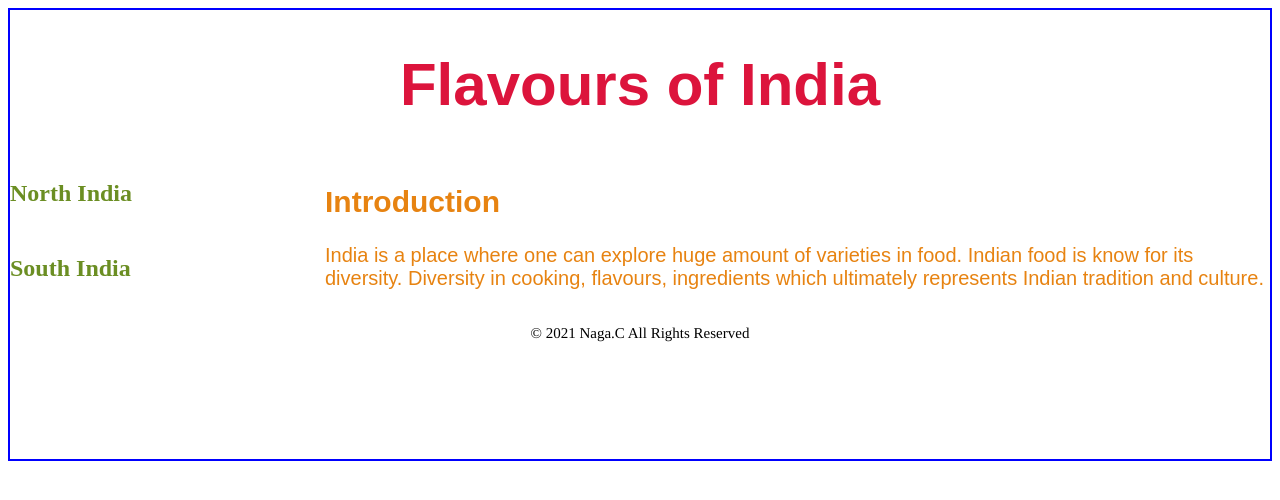
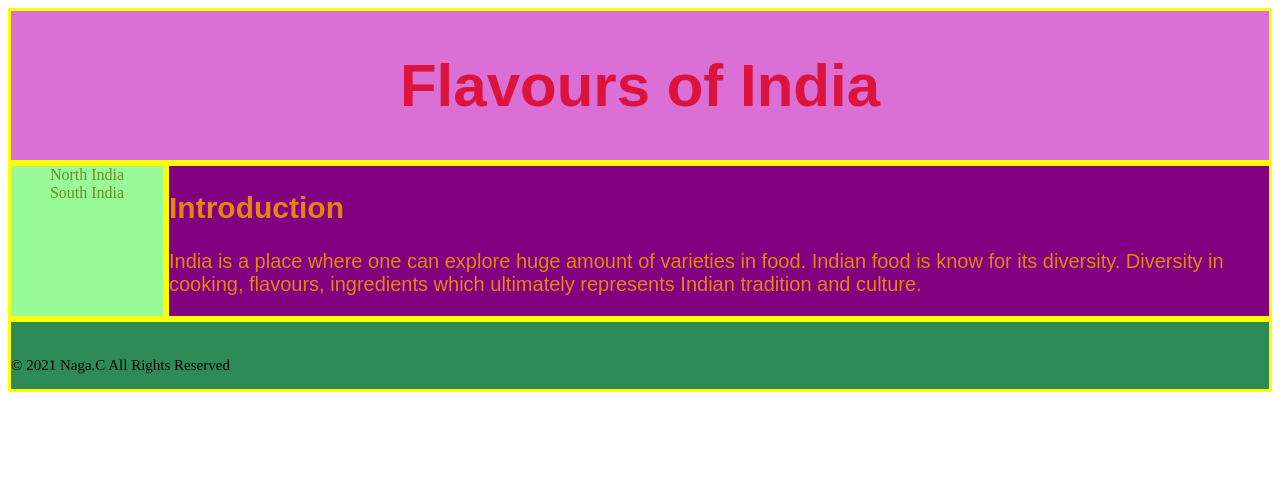
Before and after one commit to Nagapraveenac/BlogProject, a plain HTML site: page index.html in a window 1280 px wide. Drawn offline with Linux system fonts and the light colour scheme.

Commit message:
html and css contents are modified.

```diff
--- a/css/app.css
+++ b/css/app.css
@@ -1,12 +1,15 @@
 .blog{
-    display: grid;
+    display:grid;
     grid-template-columns: repeat(8, 1fr);
-    grid-template-rows: repeat(3, 1fr);
-    grid-template-areas: "hd hd hd hd hd hd hd hd"
-    "sd sd main main main main main main"
+    /*grid-template-rows: 100px,200px,100px;*/
+    grid-template-areas:
+    "hd hd hd hd hd hd hd hd"
+    "sd main main main main main main main"
     "ft ft ft ft ft ft ft ft";
-    border: 2px solid blue;
     background-color:white;
+}
+.box{
+    border:solid yellow;
 
 }
 .header{
@@ -14,27 +17,28 @@
     color:crimson;
     grid-area:hd;
     text-align: center;
-
+    background-color: orchid;
 }
 .sidebar{
     font: 12px, sans-serif;
     color:olivedrab;
     grid-area:sd;
+    background-color: palegreen;
+    text-align: center;
+    justify-items: center;
+
 }
 .content{
     font: 20px Arial, sans-serif;
     color:rgb(231, 131, 17);
     grid-area:main;
+    background-color: purple;
+
 }
 .footer{
     font:15px Times, sans-serif;
     color:black;
-    text-align: center;
     grid-area:ft;
+    padding-top: 20px;
+    background-color: seagreen;
 }
-#one{
-    padding-bottom: 75px;
-}
-#two{
-    padding-top: 75px;;
-}
--- a/index.html
+++ b/index.html
@@ -7,25 +7,27 @@
         <link rel="stylesheet" href="css/app.css">
     </head>
     <body>
+        <div class="container">
+            <div class= "blog">
+                <div class="header box"><h1>Flavours of India</h1></div>
 
-        <div class= "blog">
-            <div class="header"><h1>Flavours of India</h1></div>
+                <div class="sidebar box">
+                    <div id ="one">North India</div>
+                    <div id="two">South India</div>
+                </div>
 
-            <div class="sidebar"><h2 id ="one">North India</h2></div>
-            <div class="sidebar"><h2 id="two">South India</h2></div>
-
-            <div class="content">
-                <div id="subheading"><h2>Introduction</h2></div>
-                <p> India is a place where one can explore huge amount of varieties in food.
+                <div class="content box">
+                    <h2>Introduction</h2>
+                    <p> India is a place where one can explore huge amount of varieties in food.
                     Indian food is know for its diversity. Diversity in cooking, flavours, ingredients
                     which ultimately represents Indian tradition and culture.
-                </p>
+                    </p>
+
+                </div>
+                <div class="footer box">
+                    <p>&copy; 2021 Naga.C All Rights Reserved</p>
+                </div>
             </div>
-
-            <div class="footer">
-                <p>&copy 2021 Naga.C All Rights Reserved</p>
-            </div>
-
         </div>
     </body>
 </html>
```
